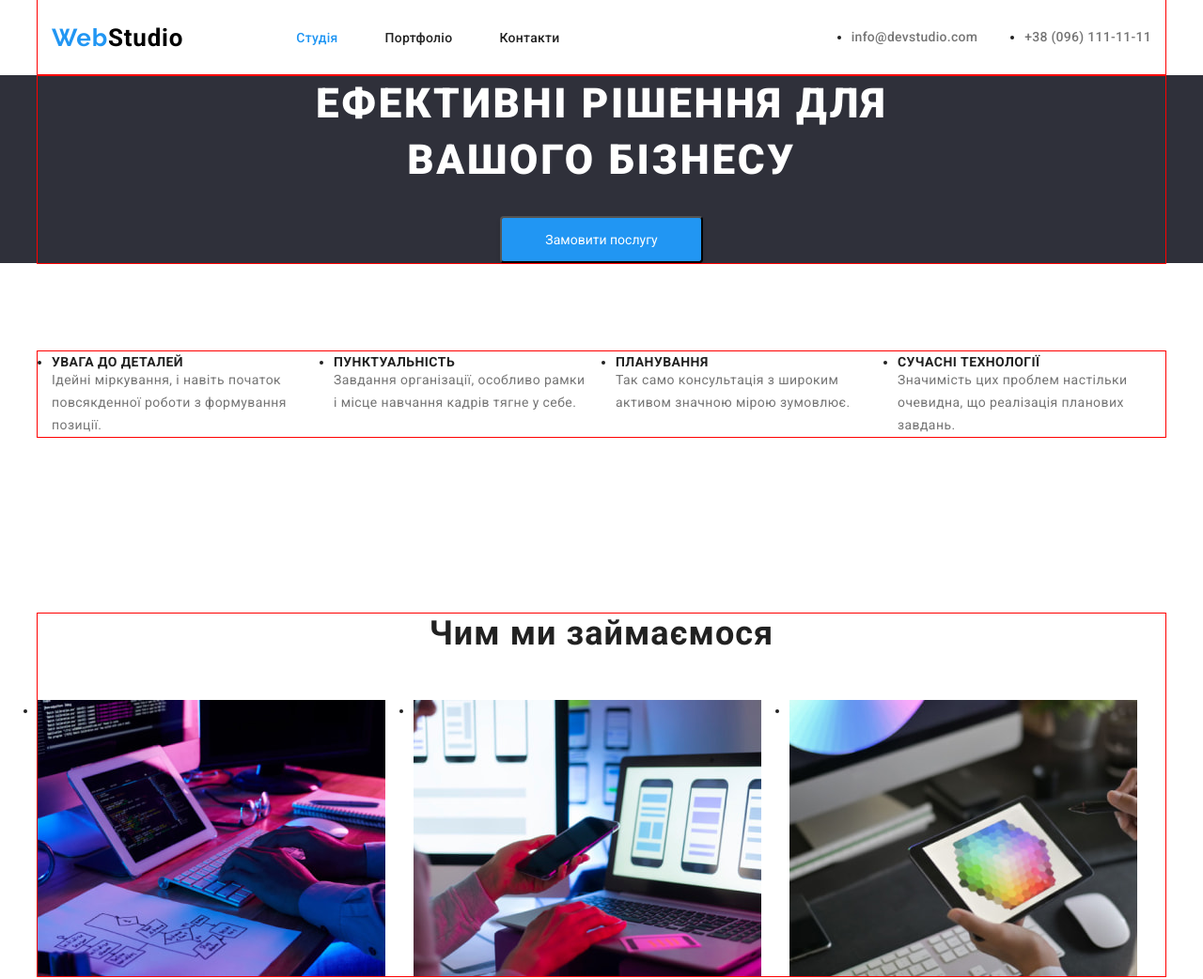
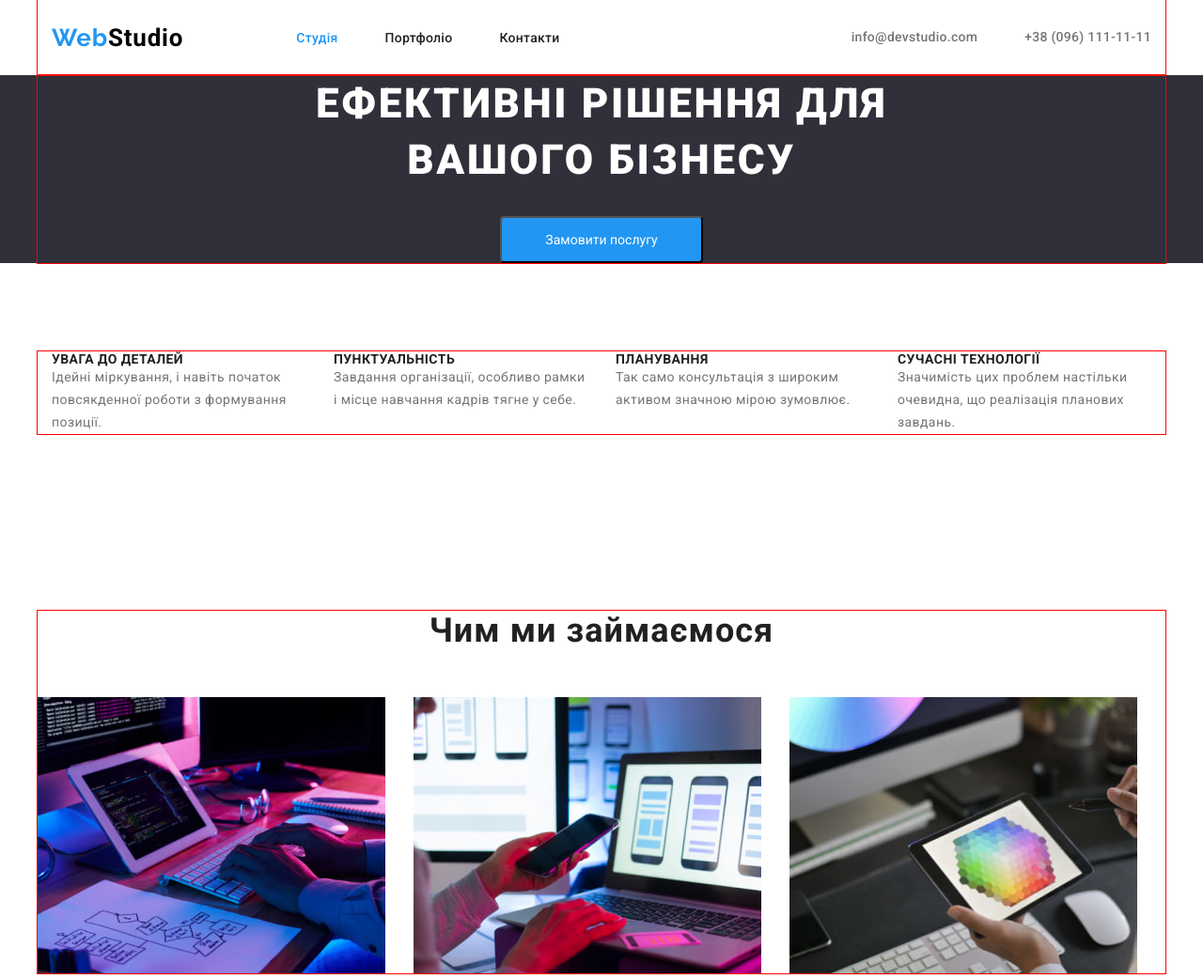
Before and after one commit to DenysLes/goit-markup-hw-03, a plain HTML site: page index.html in a window 1280 px wide. Shown: the top 1042 px of the page at 94% size. Drawn offline with nearby package versions, Linux system fonts and the light colour scheme.

Commit message:
Update styles.css

```diff
--- a/css/styles.css
+++ b/css/styles.css
@@ -59,7 +59,7 @@ img {
   background-color: var(--main-bg-color);
 }
 ul {
-  /* list-style-type: none; */
+  list-style-type: none;
   padding-left: 0;
   margin-top: 0;
   margin-bottom: 0;
```
